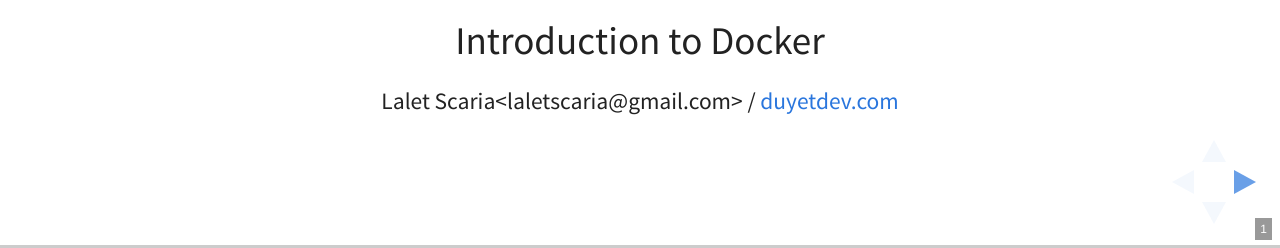
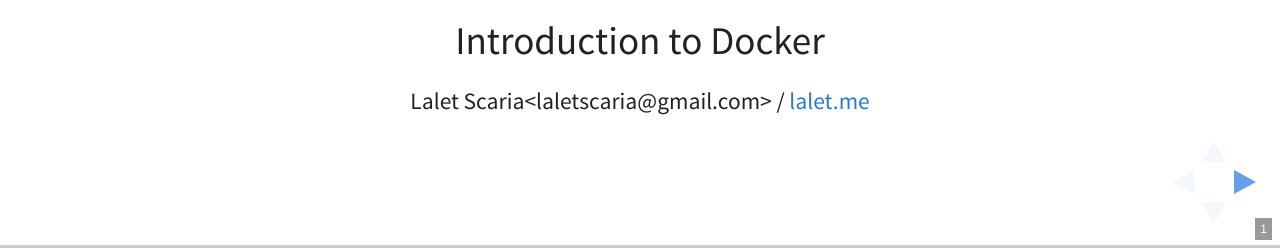
Before and after one commit to lalet/why-docker, a website: page index.html in a window 1280 px wide. Shown: the part 552-800 px from the top of the page. Drawn offline with Linux system fonts and the light colour scheme.

Commit message:
Change in link

```diff
--- a/index.html
+++ b/index.html
@@ -54,7 +54,7 @@
 					</h1>
 					<p>Introduction to Docker</p>
 					<p>
-						<small>Lalet Scaria&lt;laletscaria@gmail.com&gt; / <a href="http://lalet.github.io/online-cv">duyetdev.com</a></small>
+						<small>Lalet Scaria&lt;laletscaria@gmail.com&gt; / <a href="http://lalet.github.io/online-cv">lalet.me</a></small>
 					</p>
 				</section>
 
```
